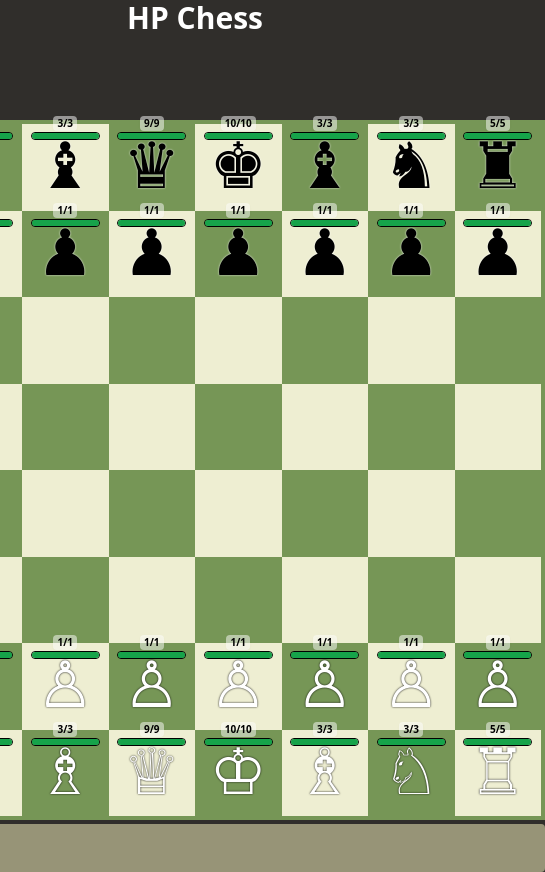
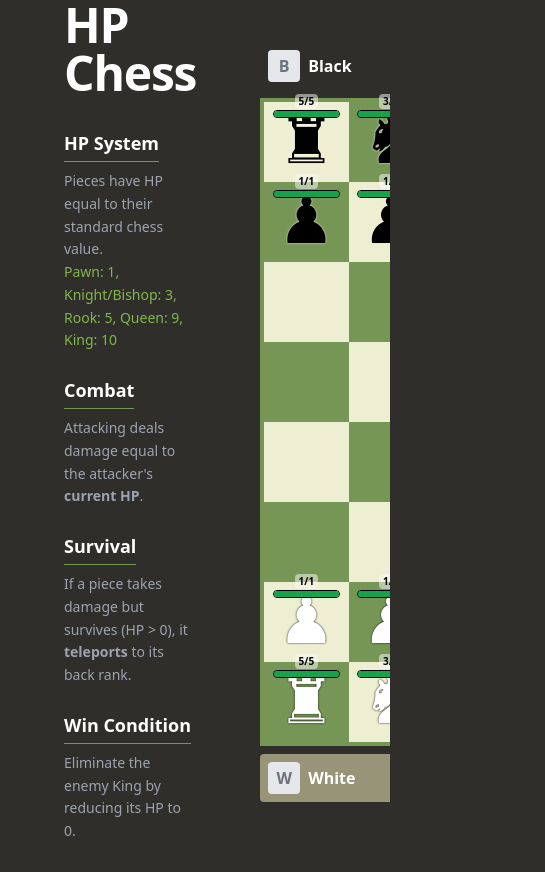
Before and after one commit to vazznation/hp-chess, a React (Vite) app: page / in a window 390 px wide. Shown: the whole page, 545 px wide, since content can reach past the window. After the commit the page ends 844 px from the top, so only its background shows below. Built offline with nearby package versions, Linux system fonts and the light colour scheme.

Commit message:
Fix Game Over crash, update piece icons, and refactor layout for responsiveness

```diff
--- a/src/App.jsx
+++ b/src/App.jsx
@@ -16,10 +16,47 @@ function App() {
   };
 
   return (
-    <div className="min-h-screen bg-[#302E2B] flex flex-col items-center justify-center font-sans">
-      <h1 className="text-3xl text-white font-bold mb-8">HP Chess</h1>
+    <div className="h-screen w-screen bg-[#302E2B] flex items-center justify-start font-sans overflow-hidden pl-16">
+      <div className="flex flex-row w-full max-w-[1600px] h-[90vh] gap-16 items-center">
+        {/* Sidebar */}
+        <div className="w-80 flex flex-col gap-8 h-full justify-center">
+          <h1 className="text-5xl text-white font-black tracking-tight">HP Chess</h1>
 
-      <div className="flex flex-col gap-1">
+          <div className="text-[#9ca3af] space-y-6">
+            <div className="space-y-2">
+              <h3 className="text-white font-bold text-lg border-b border-[#769656] pb-1 inline-block">HP System</h3>
+              <p className="text-sm leading-relaxed">
+                Pieces have HP equal to their standard chess value.
+                <br />
+                <span className="text-[#81b64c]">Pawn: 1, Knight/Bishop: 3, Rook: 5, Queen: 9, King: 10</span>
+              </p>
+            </div>
+
+            <div className="space-y-2">
+              <h3 className="text-white font-bold text-lg border-b border-[#769656] pb-1 inline-block">Combat</h3>
+              <p className="text-sm leading-relaxed">
+                Attacking deals damage equal to the attacker's <strong>current HP</strong>.
+              </p>
+            </div>
+
+            <div className="space-y-2">
+              <h3 className="text-white font-bold text-lg border-b border-[#769656] pb-1 inline-block">Survival</h3>
+              <p className="text-sm leading-relaxed">
+                If a piece takes damage but survives (HP &gt; 0), it <strong>teleports</strong> to its back rank.
+              </p>
+            </div>
+
+            <div className="space-y-2">
+              <h3 className="text-white font-bold text-lg border-b border-[#769656] pb-1 inline-block">Win Condition</h3>
+              <p className="text-sm leading-relaxed">
+                Eliminate the enemy King by reducing its HP to 0.
+              </p>
+            </div>
+          </div>
+        </div>
+
+        {/* Game Area - Constrained by height, aspect ratio preserved */}
+        <div className="flex flex-col gap-2 h-full justify-center aspect-[9/10]">
           {/* Top Player (Black) */}
           <GameInfo
             player="b"
@@ -28,8 +65,10 @@ function App() {
             inCheck={gameState.inCheck?.b}
           />
 
-        {/* Board */}
+          {/* Board - Flex grow to fill available space, keeping square aspect */}
+          <div className="flex-1 min-h-0 aspect-square">
             <Board onUpdate={handleUpdate} />
+          </div>
 
           {/* Bottom Player (White) */}
           <GameInfo
@@ -38,6 +77,7 @@ function App() {
             isCurrentTurn={gameState.turn === 'w'}
             inCheck={gameState.inCheck?.w}
           />
+        </div>
       </div>
 
       {gameState.winner && (
--- a/src/components/Board.jsx
+++ b/src/components/Board.jsx
@@ -70,7 +70,7 @@ export const Board = ({ onUpdate }) => {
     };
 
     return (
-        <div className="grid grid-cols-8 grid-rows-8 w-[700px] h-[700px] border-4 border-[#769656]">
+        <div className="grid grid-cols-8 grid-rows-8 w-full h-full aspect-square border-4 border-[#769656]">
             {board.map((row, rowIndex) => (
                 row.map((piece, colIndex) => {
                     const file = String.fromCharCode(97 + colIndex); // a..h
--- a/src/components/GameInfo.jsx
+++ b/src/components/GameInfo.jsx
@@ -9,7 +9,7 @@ export const GameInfo = ({ player, captured, isCurrentTurn, inCheck }) => {
     const isActive = isCurrentTurn;
 
     return (
-        <div className={`flex items-center justify-between w-[700px] p-2 ${isActive ? 'bg-yellow-100/50' : ''} rounded transition-colors duration-200`}>
+        <div className={`flex items-center justify-between w-full p-2 ${isActive ? 'bg-yellow-100/50' : ''} rounded transition-colors duration-200`}>
             <div className="flex items-center gap-2">
                 <div className="w-8 h-8 bg-gray-200 rounded flex items-center justify-center">
                     <span className="font-bold text-gray-500">{player.toUpperCase()}</span>
--- a/src/components/PieceIcons.jsx
+++ b/src/components/PieceIcons.jsx
@@ -13,7 +13,7 @@ export const PieceIcons = ({ type, color, className }) => {
 
     const symbols = {
         w: {
-            k: '♔', q: '♕', r: '♖', b: '♗', n: '♘', p: '♙'
+            k: '♚', q: '♛', r: '♜', b: '♝', n: '♞', p: '♟'
         },
         b: {
             k: '♚', q: '♛', r: '♜', b: '♝', n: '♞', p: '♟'
```
Lines whose indentation alone changed are shown as unchanged.
